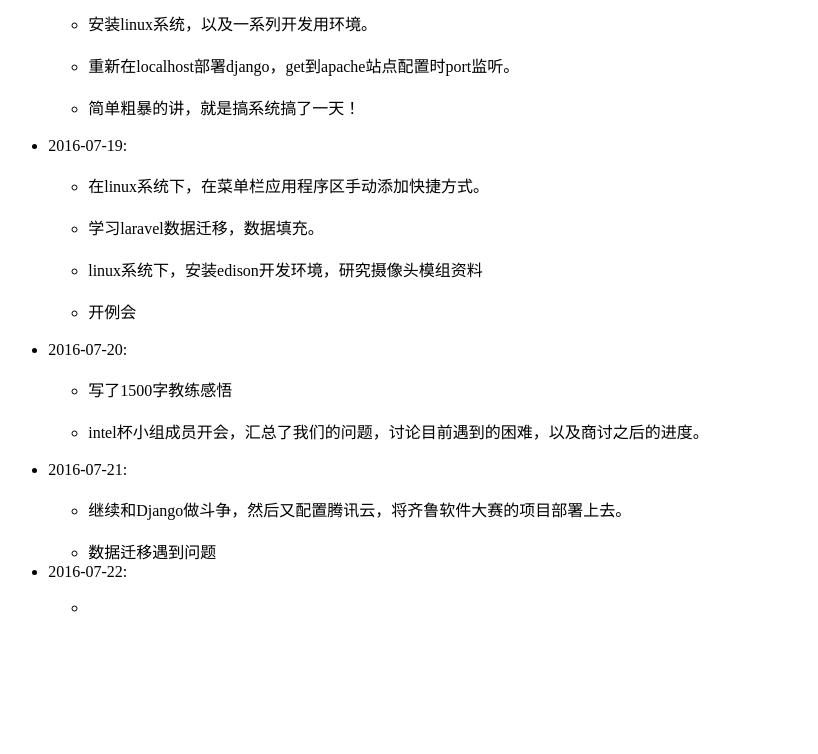
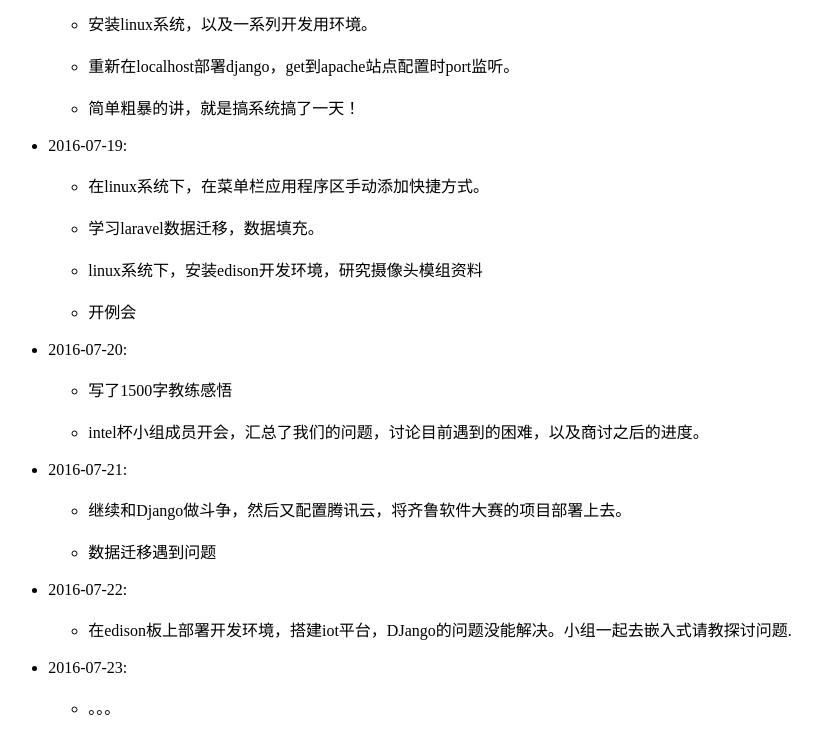
Before and after one commit to Serving/Growth, a plain HTML site: page hefan.html in a window 1280 px wide. Shown: the part 2070-2824 px from the top of the page, without its empty margins (63-881 px from the left). Drawn offline with Linux system fonts and the light colour scheme.

Commit message:
daily update

```diff
--- a/hefan.html
+++ b/hefan.html
@@ -179,12 +179,19 @@
       <li>数据迁移遇到问题</li>
       </ul>
   </li>
+  <br>
   <li>2016-07-22:
       <ul>
           <br>
-          <li></li>
+          <li>在edison板上部署开发环境，搭建iot平台，DJango的问题没能解决。小组一起去嵌入式请教探讨问题.</li>
 
       </ul>
+  </li>
+  <br>
+  <li>2016-07-23:
+       <ul>
+           <br>
+           <li>。。。</li>
   </li>
 </ul>
     <script>
```
